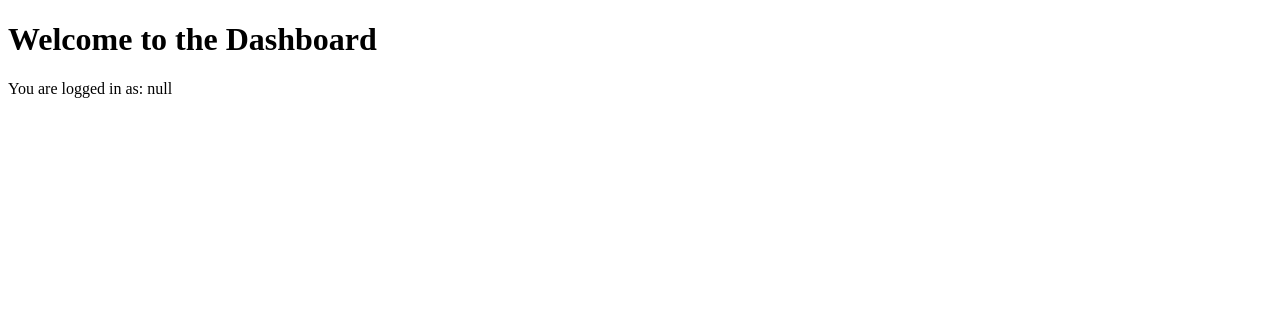
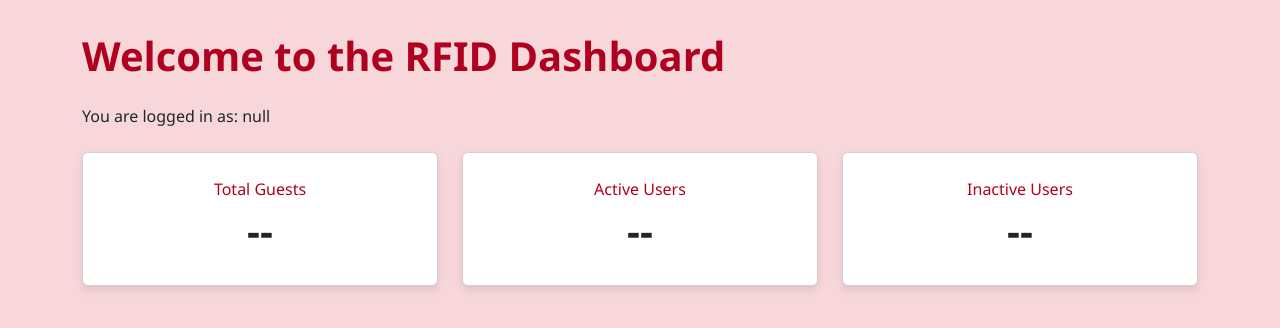
Before and after one commit to Tupark000/rfid_web_backend, a website: page public/dashboard.html in a window 1280 px wide. Drawn offline with nearby package versions, Linux system fonts and the light colour scheme; no server answers.

Commit message:
Updating the dashboard

```diff
--- a/public/dashboard.html
+++ b/public/dashboard.html
@@ -1,22 +1,78 @@
-<!-- public/dashboard.html -->
 <!DOCTYPE html>
 <html lang="en">
 <head>
-  <meta charset="UTF-8" />
-  <title>Dashboard</title>
-  <link rel="stylesheet" href="/styles/style.css" />
+  <meta charset="UTF-8">
+  <title>RFID Dashboard</title>
+  <link href="https://cdn.jsdelivr.net/npm/bootstrap@5.3.0/dist/css/bootstrap.min.css" rel="stylesheet">
+  <style>
+    body {
+      background-color: #f8d7da;
+      padding: 2rem;
+      font-family: 'Segoe UI', sans-serif;
+    }
+    .dashboard-title {
+      color: #b00020;
+      font-weight: bold;
+    }
+    .card {
+      box-shadow: 0 4px 8px rgba(0,0,0,0.1);
+    }
+    .stat-label {
+      font-size: 1rem;
+      color: #b00020;
+    }
+    .stat-value {
+      font-size: 2.5rem;
+      font-weight: bold;
+    }
+  </style>
 </head>
 <body>
-  <h1>Welcome to the Dashboard</h1>
-  <p id="userRole"></p>
+  <div class="container">
+    <h1 class="dashboard-title mb-4">Welcome to the RFID Dashboard</h1>
+    <p id="userRole" class="mb-4"></p>
+
+    <div class="row g-4">
+      <div class="col-md-4">
+        <div class="card p-4 text-center">
+          <div class="stat-label">Total Guests</div>
+          <div id="totalGuests" class="stat-value">--</div>
+        </div>
+      </div>
+      <div class="col-md-4">
+        <div class="card p-4 text-center">
+          <div class="stat-label">Active Users</div>
+          <div id="activeUsers" class="stat-value">--</div>
+        </div>
+      </div>
+      <div class="col-md-4">
+        <div class="card p-4 text-center">
+          <div class="stat-label">Inactive Users</div>
+          <div id="inactiveUsers" class="stat-value">--</div>
+        </div>
+      </div>
+    </div>
+  </div>
 
   <script>
-    const urlParams = new URLSearchParams(window.location.search);
-    const role = urlParams.get("role");
-
+    const BASE_URL = "https://rfidwebbackend-production.up.railway.app";
+    const role = new URLSearchParams(window.location.search).get("role");
     document.getElementById("userRole").textContent = `You are logged in as: ${role}`;
 
-    // In the future: show dashboard data depending on the role
+    async function loadDashboardStats() {
+      try {
+        const res = await fetch(`${BASE_URL}/api/dashboard`);
+        const data = await res.json();
+
+        document.getElementById("totalGuests").textContent = data.totalGuests;
+        document.getElementById("activeUsers").textContent = data.activeUsers;
+        document.getElementById("inactiveUsers").textContent = data.inactiveUsers;
+      } catch (err) {
+        console.error("Failed to load dashboard stats:", err);
+      }
+    }
+
+    loadDashboardStats();
   </script>
 </body>
 </html>
```
Also changed, not shown: server.js (+15 -0 lines).
